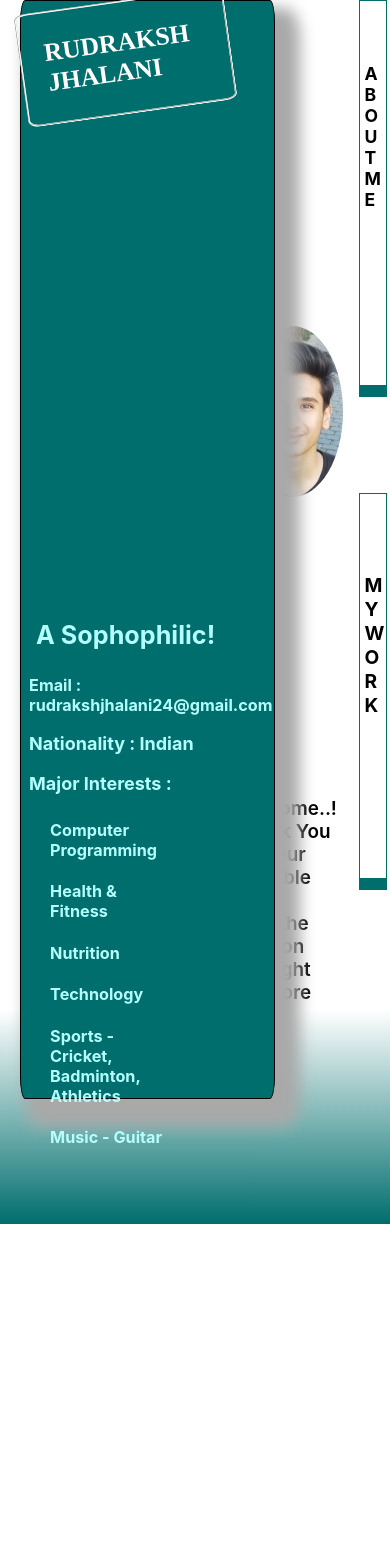
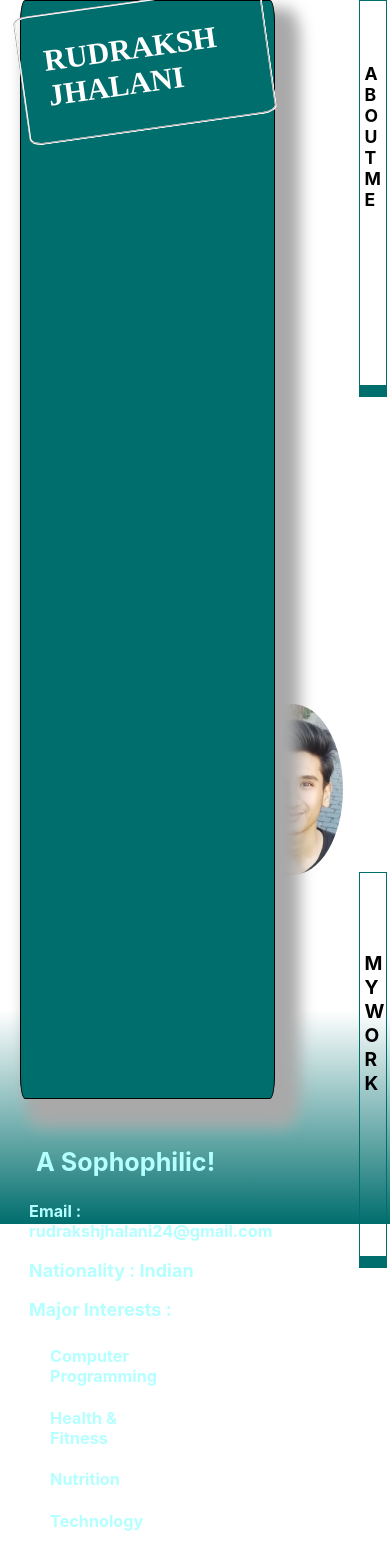
Before and after one commit to Rudra0711/Portfolio, a React (Create React App) app: page / in a window 390 px wide. Shown: the top 1554 px of the page. Before the commit the page ends 1224 px from the top, so only its background shows below. Built offline with nearby package versions, Linux system fonts and the light colour scheme.

Commit message:
Mobile size

```diff
--- a/src/contents/homepage/homepage.css
+++ b/src/contents/homepage/homepage.css
@@ -143,8 +143,8 @@
     height:145vh;
   }
   #name{
-    font-size: 80%;
-    width: 45%;
+    font-size: 95%;
+    width: 55%;
   }
   #panel{
     height:130vh;
@@ -153,7 +153,6 @@
   #details{
     font-size: 75%;
     width:45%;
-    margin-top: -75%;
     margin-bottom: 35%;
   }
   #descHeading{
@@ -174,11 +173,11 @@
     width: 26%;
     height:14%;
     margin-left: 62%;
-    /* margin-top: -55%; */
+    margin-top: 75%;
     /* margin-bottom: 15%; */
   }
   #knowmore{
-    /* margin-top: -58%; */
+    margin-top: 78%;
     margin-left: 54%;
     width: 25%;
     font-size: 118%;
```
